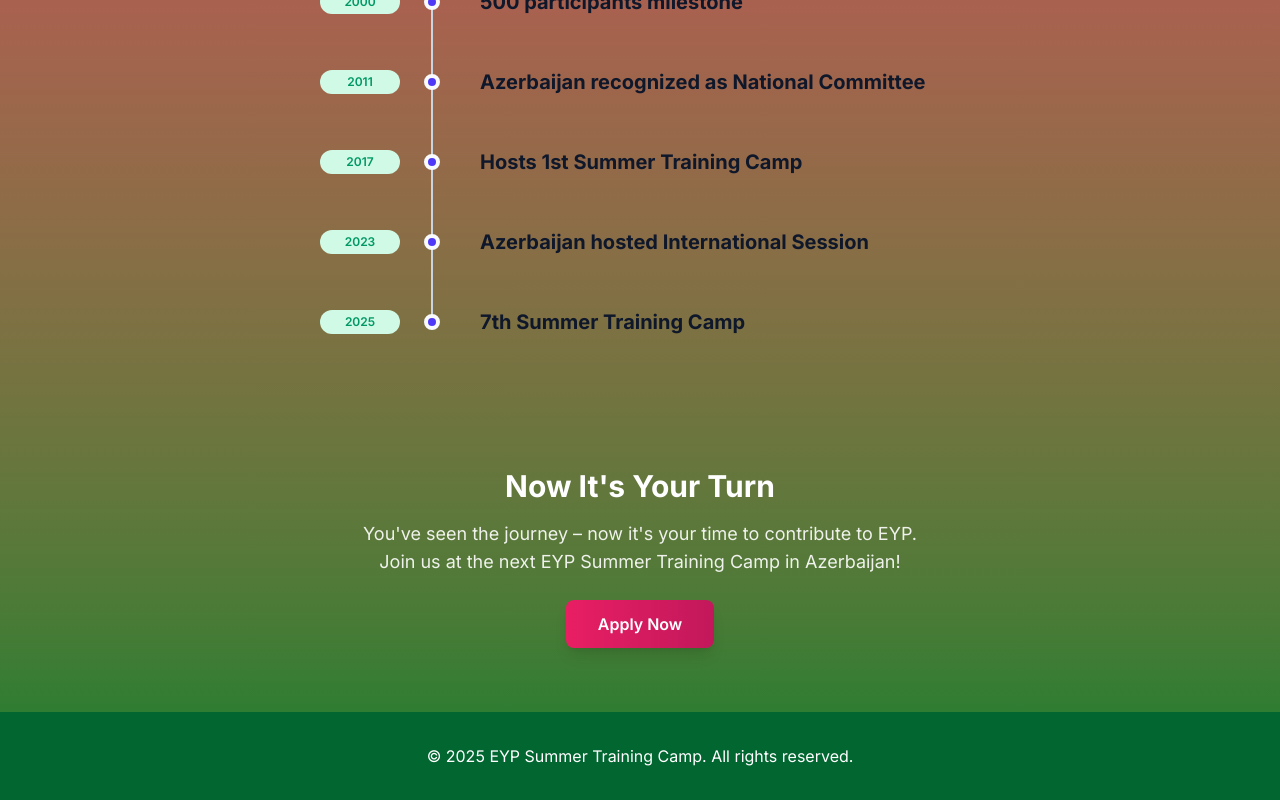
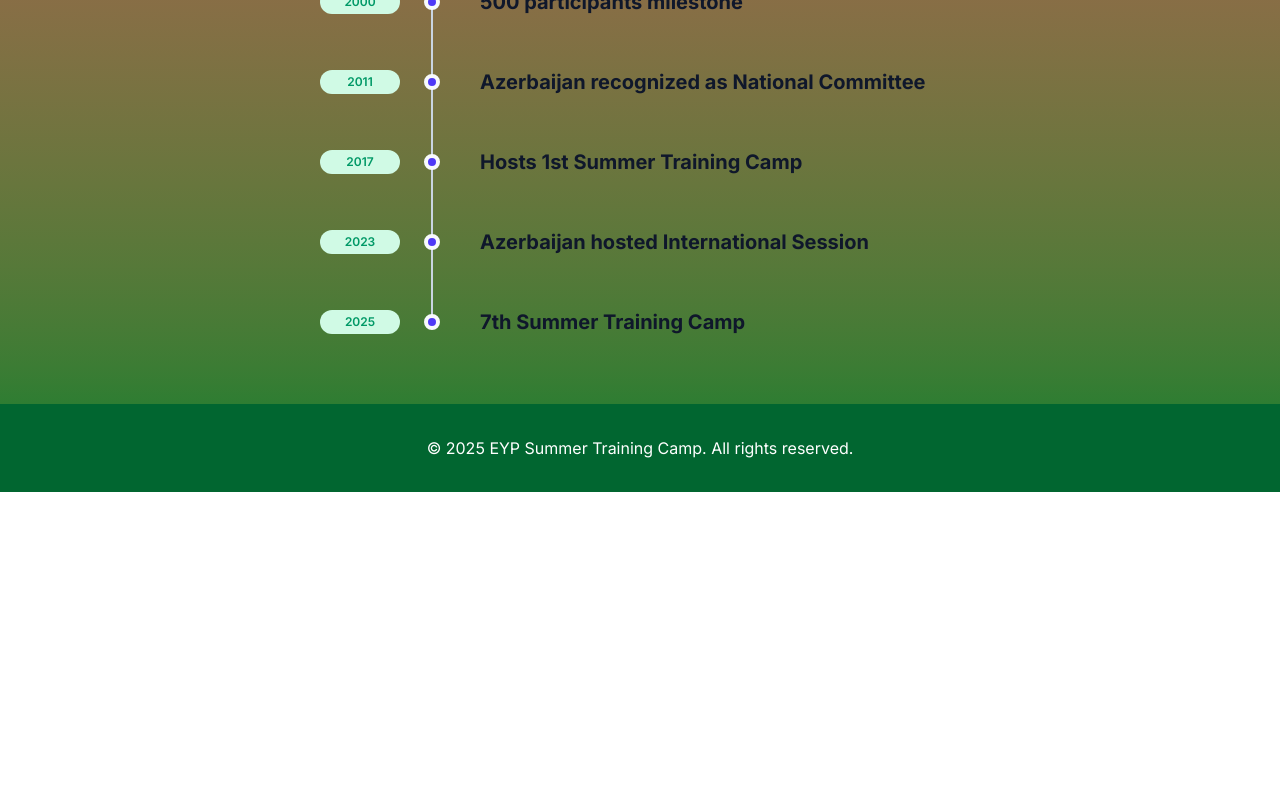
Before and after one commit to Ph4ntomByte/Summer_Training_Camp, a Next.js app: page /about in a window 1280 px wide. Shown: the part 1872-2672 px from the top of the page. After the commit the page ends 2364 px from the top, so only its background shows below. Built offline with nearby package versions, Linux system fonts and the light colour scheme.

Commit message:
feat(about): remove apply button

```diff
--- a/src/app/about/page.tsx
+++ b/src/app/about/page.tsx
@@ -105,7 +105,7 @@ export default function AboutPage() {
       </section>
 
       {/* Call to Action */}
-      <section className="py-16">
+      {/* <section className="py-16">
         <div className="container mx-auto px-4 text-center">
           <h2 className="text-3xl font-bold mb-4 text-white">Now It&apos;s Your Turn</h2>
           <p className="text-lg text-white/90 mb-6 max-w-2xl mx-auto">
@@ -121,7 +121,7 @@ export default function AboutPage() {
             Apply Now
           </a>
         </div>
-      </section>
+      </section> */}
     </main>
   )
 }
```
